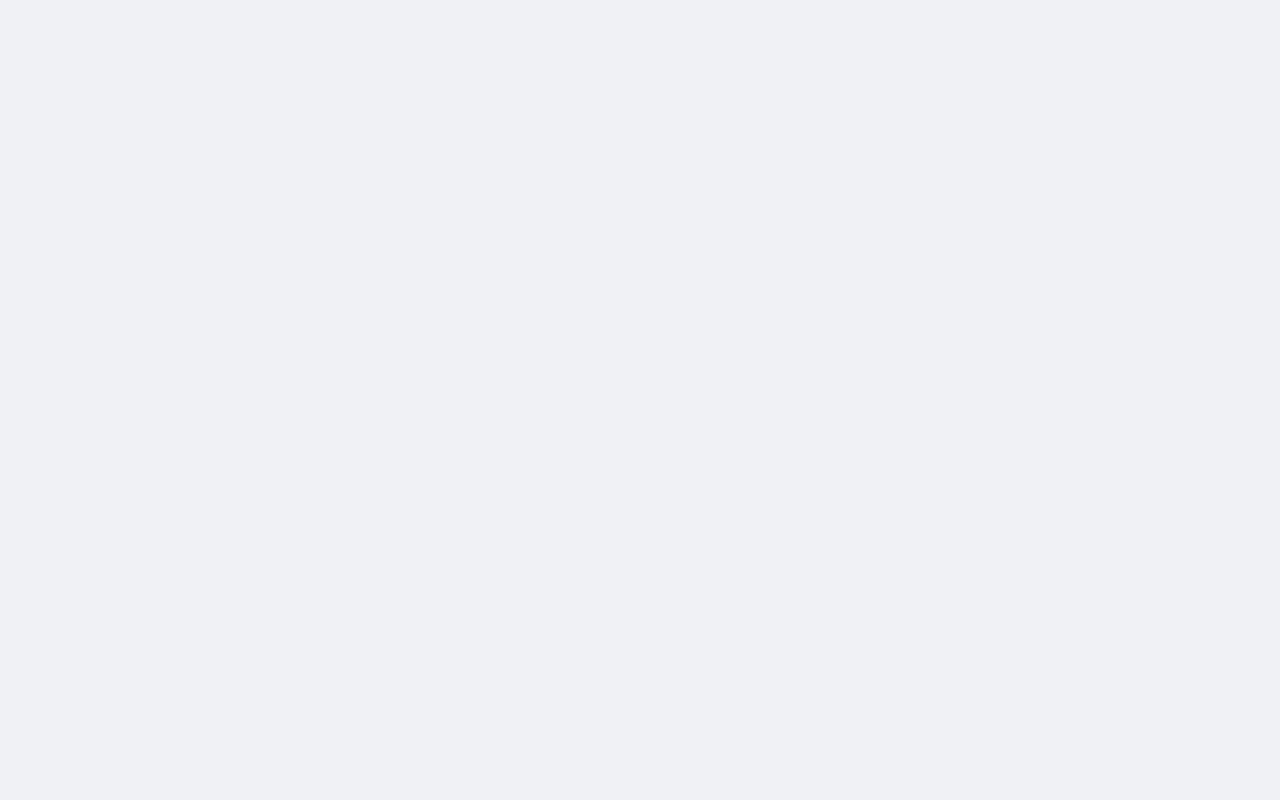
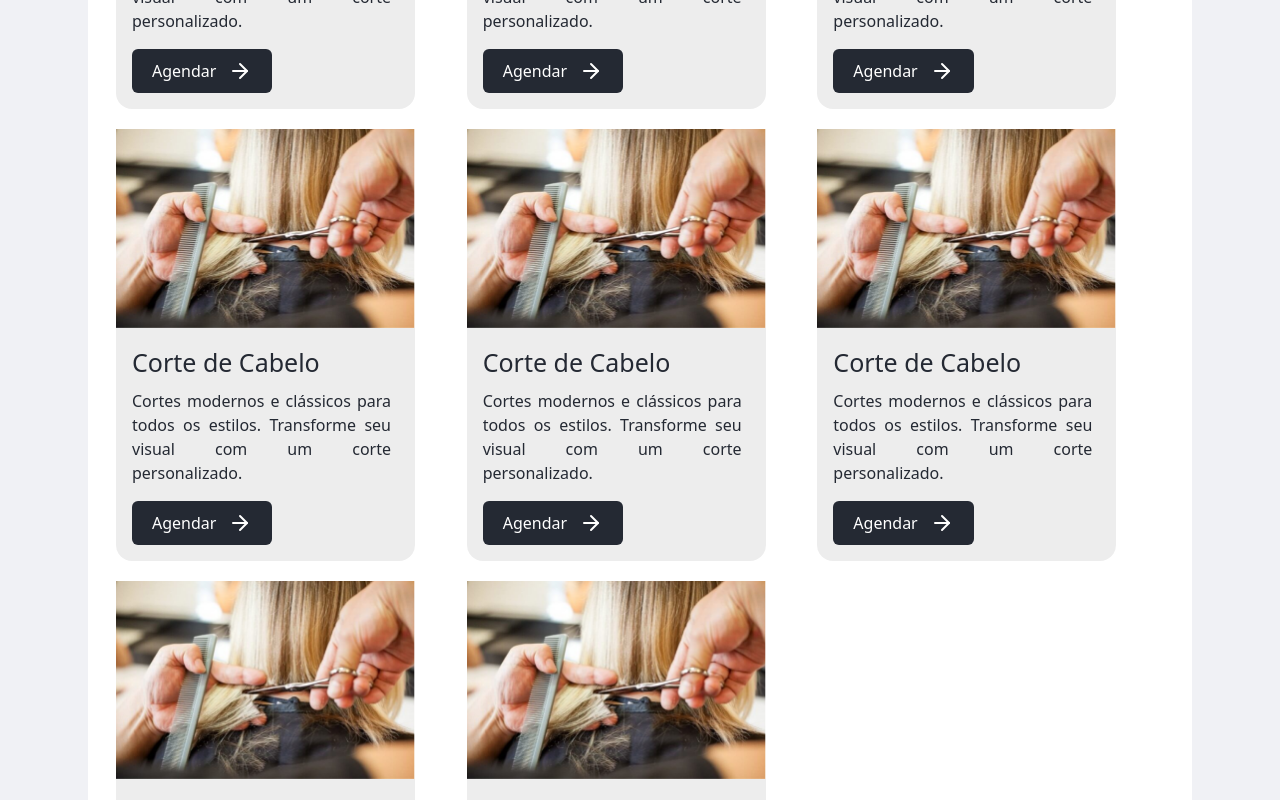
Before and after one commit to Lipao12/natural_hair, a React (Vite) app: page / in a window 1280 px wide. Shown: the part 1480-2280 px from the top of the page. Before the commit the page ends 960 px from the top, so only its background shows below. Built offline with nearby package versions, Linux system fonts and the light colour scheme.

Commit message:
feat: parte dos serviços fornecidos pelo salão e criação do cartão de serviço

```diff
--- a/package.json
+++ b/package.json
@@ -10,6 +10,7 @@
     "preview": "vite preview"
   },
   "dependencies": {
+    "lucide-react": "^0.416.0",
     "react": "^18.3.1",
     "react-dom": "^18.3.1"
   },
--- a/src/landing/home-page.tsx
+++ b/src/landing/home-page.tsx
@@ -14,6 +14,7 @@ export const HomePage = () => {
         />
         <h2 className="text-2xl text-center">Natural Hair</h2>
       </div>
+
       <div className="flex gap-16 px-4">
         <div className="flex-1 flex flex-col">
           <span className="text-[80px] leading-normal mb-6 mt-8 font-font_primary">
--- a/src/landing/index.tsx
+++ b/src/landing/index.tsx
@@ -1,9 +1,11 @@
 import { HomePage } from "./home-page";
+import { ServicesPage } from "./services-page";
 
 export const Landing = () => {
   return (
     <div className="max-w-6xl px-6 py-10 mx-auto space-y-8">
       <HomePage />
+      <ServicesPage />
     </div>
   );
 };
--- /dev/null
+++ b/src/landing/services-page.tsx
@@ -0,0 +1,23 @@
+import { CardServices } from "../ui/components/card-services";
+
+export const ServicesPage = () => {
+  return (
+    <div className="bg-white rounded-2xl flex flex-col p-7 space-y-10 ">
+      <span className="text-[47px]">
+        Do corte ao cuidado, estamos aqui para você
+      </span>
+      <span className="text-[34px]">Nossos serviços</span>
+
+      <div className="grid grid-cols-1 sm:grid-cols-2 lg:grid-cols-3 gap-5 p-4 pl-0">
+        <CardServices />
+        <CardServices />
+        <CardServices />
+        <CardServices />
+        <CardServices />
+        <CardServices />
+        <CardServices />
+        <CardServices />
+      </div>
+    </div>
+  );
+};
--- /dev/null
+++ b/src/ui/components/card-services.tsx
@@ -0,0 +1,25 @@
+import { ArrowRight } from "lucide-react";
+import ServiceImg from "../../assets/corte-cabelo.png";
+
+export const CardServices = () => {
+  return (
+    <div className="max-w-[299px]">
+      <img src={ServiceImg} />
+      <div className="bg-[#ededed] p-4 pr-6 rounded-b-2xl">
+        <span className="text-[25px]">Corte de Cabelo</span>
+        <p className="mt-2 text-justify">
+          Cortes modernos e clássicos para todos os estilos. Transforme seu
+          visual com um corte personalizado.
+        </p>
+        <button
+          type="button"
+          className="rounded-md bg-[#242933] text-white w-43 h-11 text-left flex items-center gap-3 px-5 mt-4"
+        >
+          <span>Agendar</span>
+          {""}
+          <ArrowRight />
+        </button>
+      </div>
+    </div>
+  );
+};
```
Also changed, not shown: src/assets/corte-cabelo.png (added), 1 other file (tests, documents, lock files or other folders).
